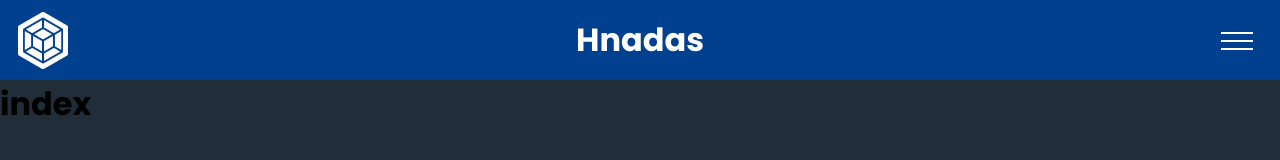
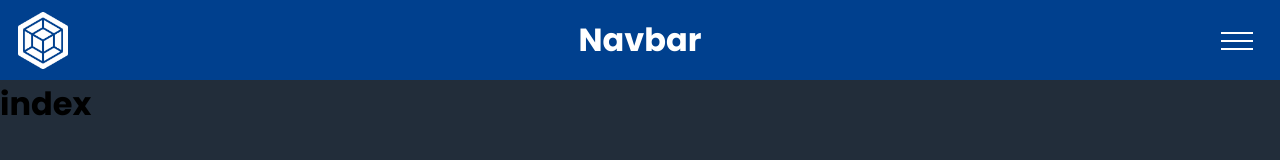
Before and after one commit to Tesserato-Software/CETT-web, a React (Vite) app: page / in a window 1280 px wide. Shown: the top 160 px of the page. Built offline with nearby package versions, Linux system fonts and the light colour scheme.

Commit message:
teste deploy

```diff
--- a/src/routes/index.tsx
+++ b/src/routes/index.tsx
@@ -5,7 +5,7 @@ export const MainRouts = () => {
     return (
         <>
             <NavBar
-                title={'Hnadas'}
+                title={'Navbar'}
                 have_menu={
                     !window.location.href.includes('login')
                 }
```
